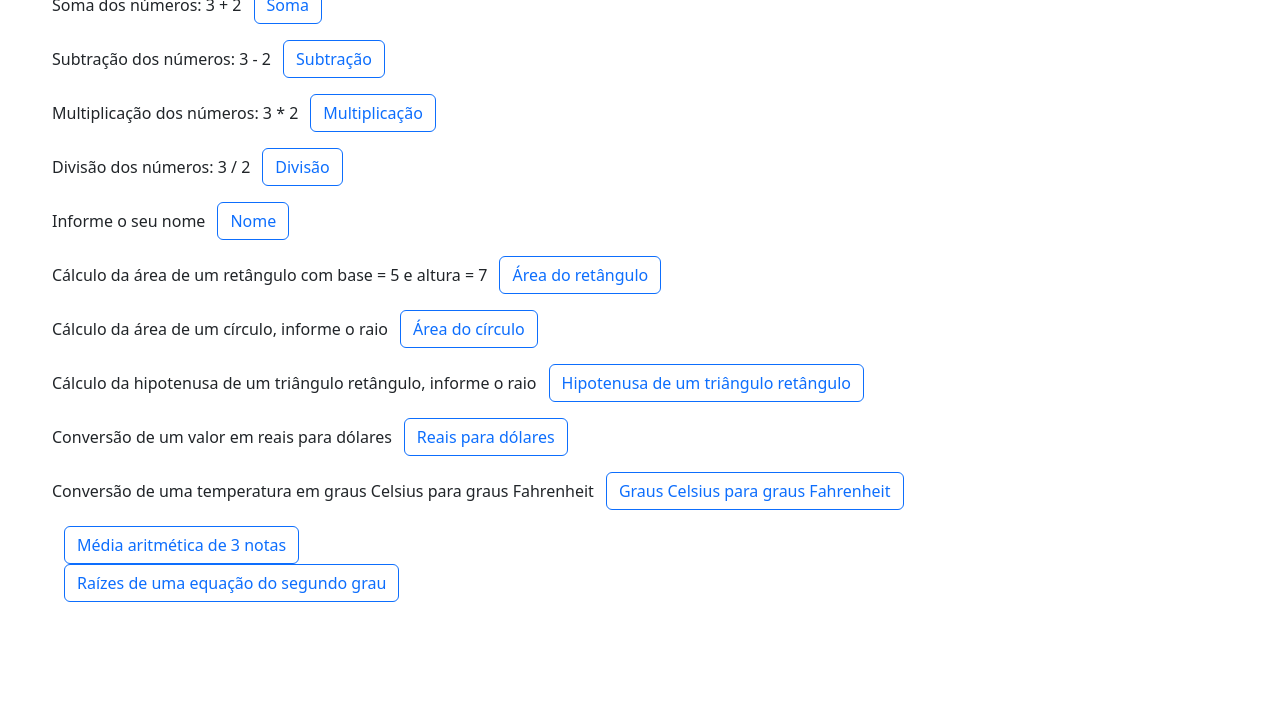
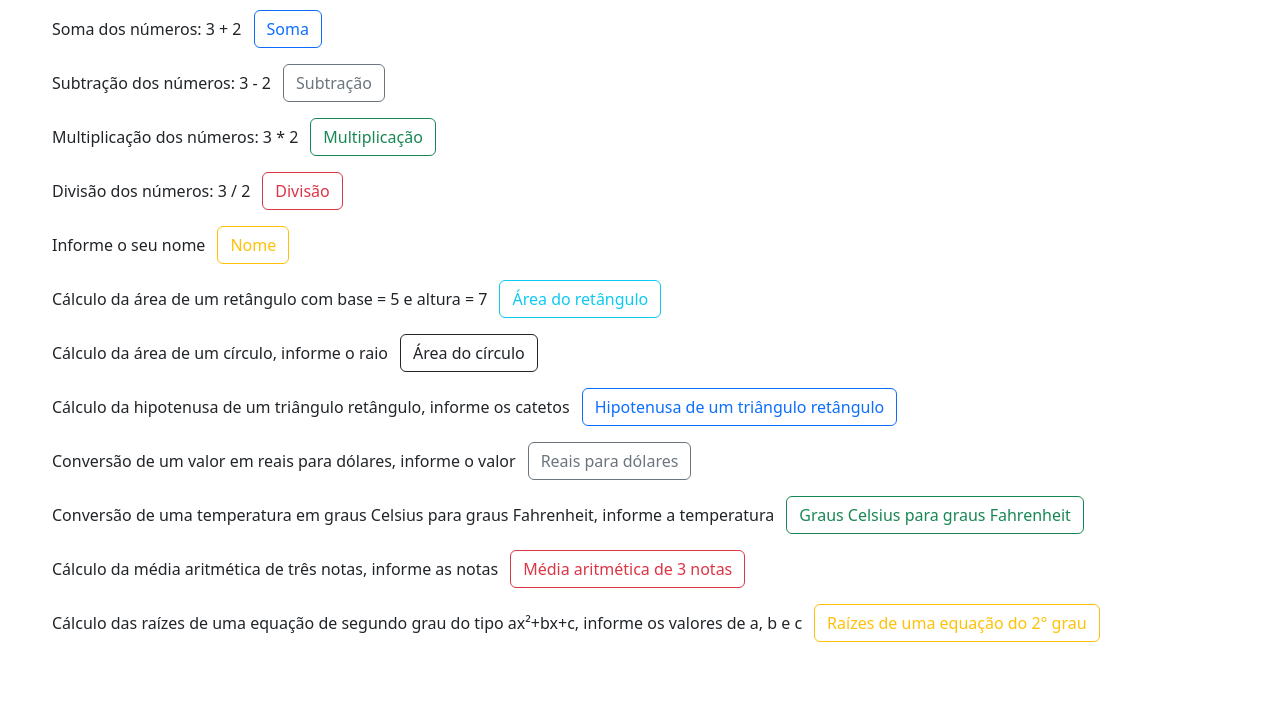
Before and after one commit to marianaarodrigues/helloworldjs, a plain HTML site: page index.html in a window 1280 px wide. Shown: the part 78-800 px from the top of the page. Drawn offline with nearby package versions, Linux system fonts and the light colour scheme.

Commit message:
ajustes HTML e CSS

```diff
--- a/css/style.css
+++ b/css/style.css
@@ -6,7 +6,3 @@ main {
     width: 90%;
     margin: auto;
 }
-
-.linha {
-    align-items: center;
-}
--- a/index.html
+++ b/index.html
@@ -13,10 +13,10 @@
 </head>
 
 <body>
-    <header>
-        <h1 class="text-center">Prática de introdução ao Javascript</h1>
-    </header>
     <main>
+        <div class="row text-center my-3">
+            <h1>Prática de introdução ao Javascript</h1>
+        </div>
         <div class="row align-items-center my-3">
             <div class="col-auto p-0">
                 <p class="my-auto">Soma dos números: 3 + 2</p>
@@ -32,7 +32,7 @@
                 <p class="my-auto">Subtração dos números: 3 - 2</p>
             </div>
             <div class="col-auto">
-                <button type="button" class="btn btn-outline-primary" onclick="subtracao(3, 2)">
+                <button type="button" class="btn btn-outline-secondary" onclick="subtracao(3, 2)">
                     Subtração
                 </button>
             </div>
@@ -42,7 +42,7 @@
                 <p class="my-auto">Multiplicação dos números: 3 * 2</p>
             </div>
             <div class="col-auto">
-                <button type="button" class="btn btn-outline-primary" onclick="multiplicacao(3, 2)">
+                <button type="button" class="btn btn-outline-success" onclick="multiplicacao(3, 2)">
                     Multiplicação
                 </button>
             </div>
@@ -52,7 +52,7 @@
                 <p class="my-auto">Divisão dos números: 3 / 2</p>
             </div>
             <div class="col-auto">
-                <button type="button" class="btn btn-outline-primary" onclick="divisao(3, 2)">
+                <button type="button" class="btn btn-outline-danger" onclick="divisao(3, 2)">
                     Divisão
                 </button>
             </div>
@@ -62,7 +62,7 @@
                 <p class="my-auto">Informe o seu nome</p>
             </div>
             <div class="col-auto">
-                <button type="button" class="btn btn-outline-primary" onclick="mostrarnome()">
+                <button type="button" class="btn btn-outline-warning" onclick="mostrarnome()">
                     Nome
                 </button>
             </div>
@@ -72,7 +72,7 @@
                 <p class="my-auto">Cálculo da área de um retângulo com base = 5 e altura = 7</p>
             </div>
             <div class="col-auto">
-                <button type="button" class="btn btn-outline-primary" onclick="arearetangulo(5, 7)">
+                <button type="button" class="btn btn-outline-info" onclick="arearetangulo(5, 7)">
                     Área do retângulo
                 </button>
             </div>
@@ -82,14 +82,14 @@
                 <p class="my-auto">Cálculo da área de um círculo, informe o raio</p>
             </div>
             <div class="col-auto">
-                <button type="button" class="btn btn-outline-primary" onclick="areacirculo()">
+                <button type="button" class="btn btn-outline-dark" onclick="areacirculo()">
                     Área do círculo
                 </button>
             </div>
         </div>
         <div class="row align-items-center my-3">
             <div class="col-auto p-0">
-                <p class="my-auto">Cálculo da hipotenusa de um triângulo retângulo, informe o raio</p>
+                <p class="my-auto">Cálculo da hipotenusa de um triângulo retângulo, informe os catetos</p>
             </div>
             <div class="col-auto">
                 <button type="button" class="btn btn-outline-primary" onclick="hipotenusa()">
@@ -99,33 +99,45 @@
         </div>
         <div class="row align-items-center my-3">
             <div class="col-auto p-0">
-                <p class="my-auto">Conversão de um valor em reais para dólares</p>
+                <p class="my-auto">Conversão de um valor em reais para dólares, informe o valor</p>
             </div>
             <div class="col-auto">
-                <button type="button" class="btn btn-outline-primary" onclick="realdolar()">
+                <button type="button" class="btn btn-outline-secondary" onclick="realdolar()">
                     Reais para dólares
                 </button>
             </div>
         </div>
         <div class="row align-items-center my-3">
             <div class="col-auto p-0">
-                <p class="my-auto">Conversão de uma temperatura em graus Celsius para graus Fahrenheit</p>
+                <p class="my-auto">Conversão de uma temperatura em graus Celsius para graus Fahrenheit, informe a
+                    temperatura</p>
             </div>
             <div class="col-auto">
-                <button type="button" class="btn btn-outline-primary" onclick="celsiusfahrenheit()">
+                <button type="button" class="btn btn-outline-success" onclick="celsiusfahrenheit()">
                     Graus Celsius para graus Fahrenheit
                 </button>
             </div>
         </div>
-        <div class="col-12">
-            <button type="button" class="btn btn-outline-primary" onclick="mediaaritmetica()">
-                Média aritmética de 3 notas
-            </button>
+        <div class="row align-items-center my-3">
+            <div class="col-auto p-0">
+                <p class="my-auto">Cálculo da média aritmética de três notas, informe as notas</p>
+            </div>
+            <div class="col-auto">
+                <button type="button" class="btn btn-outline-danger" onclick="mediaaritmetica()">
+                    Média aritmética de 3 notas
+                </button>
+            </div>
         </div>
-        <div class="col-12">
-            <button type="button" class="btn btn-outline-primary" onclick="raizes2grau()">
-                Raízes de uma equação do segundo grau
-            </button>
+        <div class="row align-items-center my-3">
+            <div class="col-auto p-0">
+                <p class="my-auto">Cálculo das raízes de uma equação de segundo grau do tipo ax²+bx+c, informe os
+                    valores de a, b e c</p>
+            </div>
+            <div class="col-auto">
+                <button type="button" class="btn btn-outline-warning" onclick="raizes2grau()">
+                    Raízes de uma equação do 2° grau
+                </button>
+            </div>
         </div>
     </main>
     <script src="https://cdn.jsdelivr.net/npm/bootstrap@5.3.0-alpha3/dist/js/bootstrap.bundle.min.js"
```
